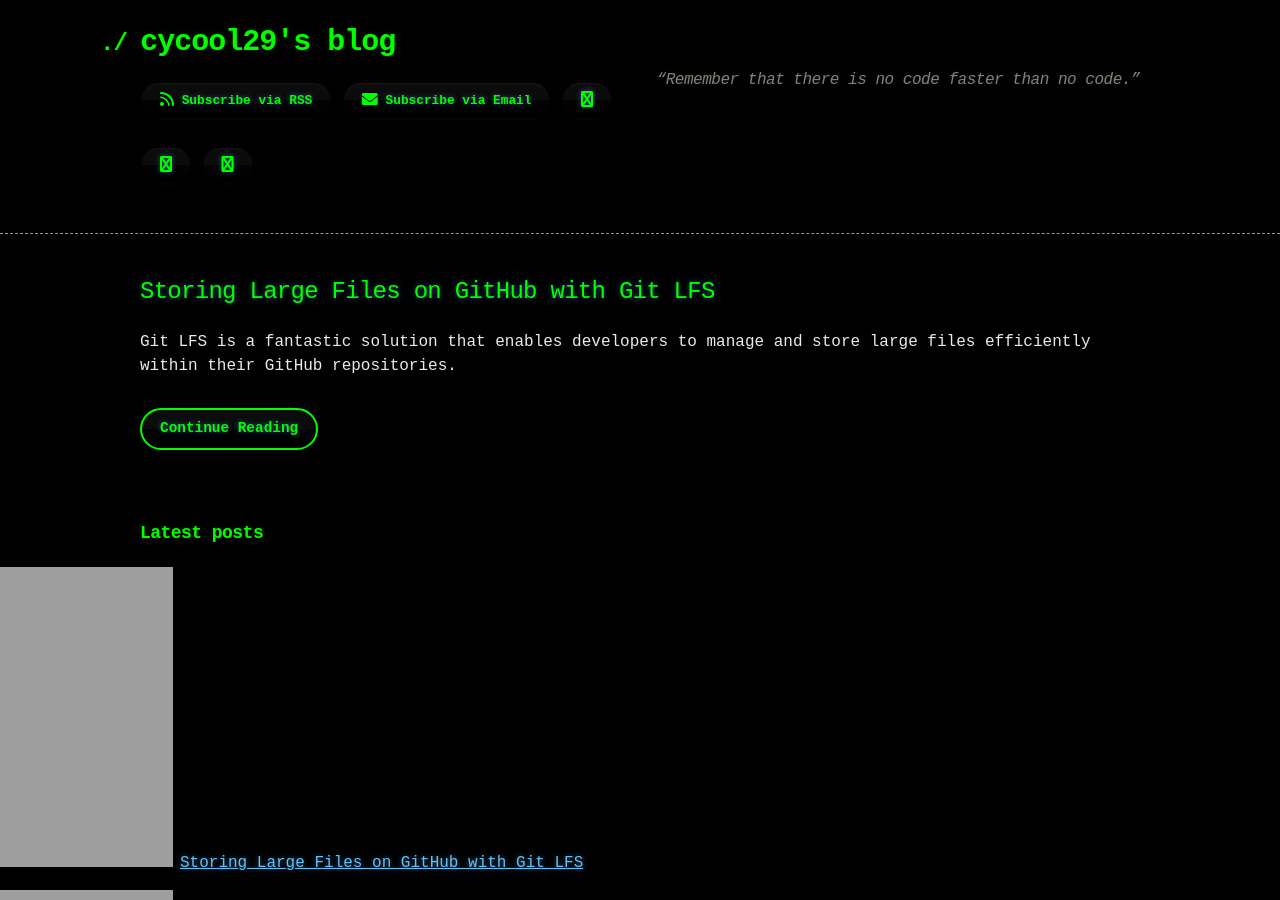
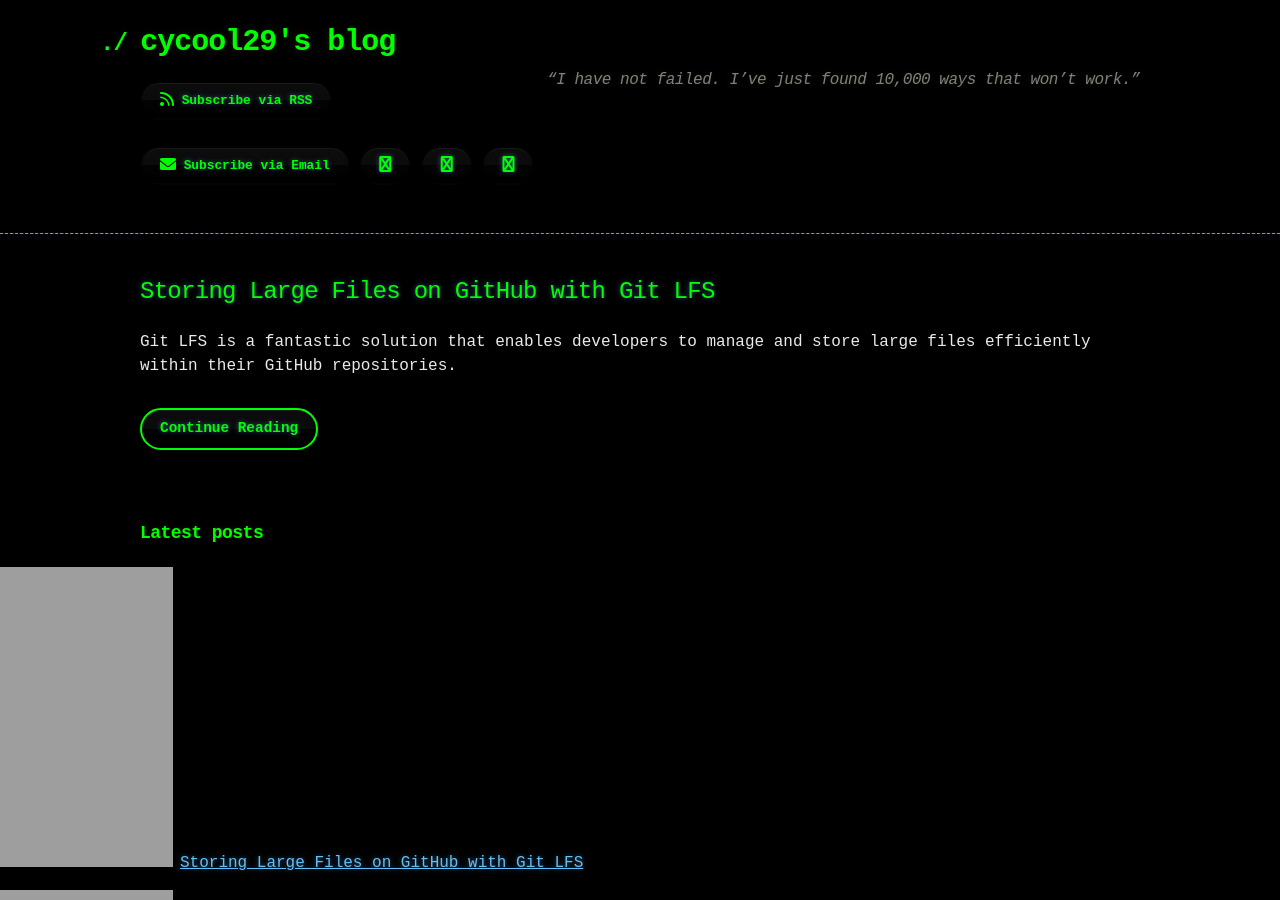
Before and after one commit to cycool29/cycool29.github.io, a Jekyll site: the page built from index.md, in a window 1280 px wide and 900 px high. Built offline with Jekyll 4.4.1, drawn with Linux system fonts in a browser that asks for light colours; a style sheet for code colours, icons or effects is not loaded.

Commit message:
Update quotes

```diff
--- a/_config.yml
+++ b/_config.yml
@@ -1,5 +1,5 @@
 title: cycool29's blog
-description: "“Remember that there is no code faster than no code.” "
+description: "“I have not failed. I’ve just found 10,000 ways that won’t work.” "
 bio: A high school student. Intermediate in Python, Git, Bash. Learning JavaScript. He/Him. "
 author: cycool29
 url: https://cycool29.github.io
```
